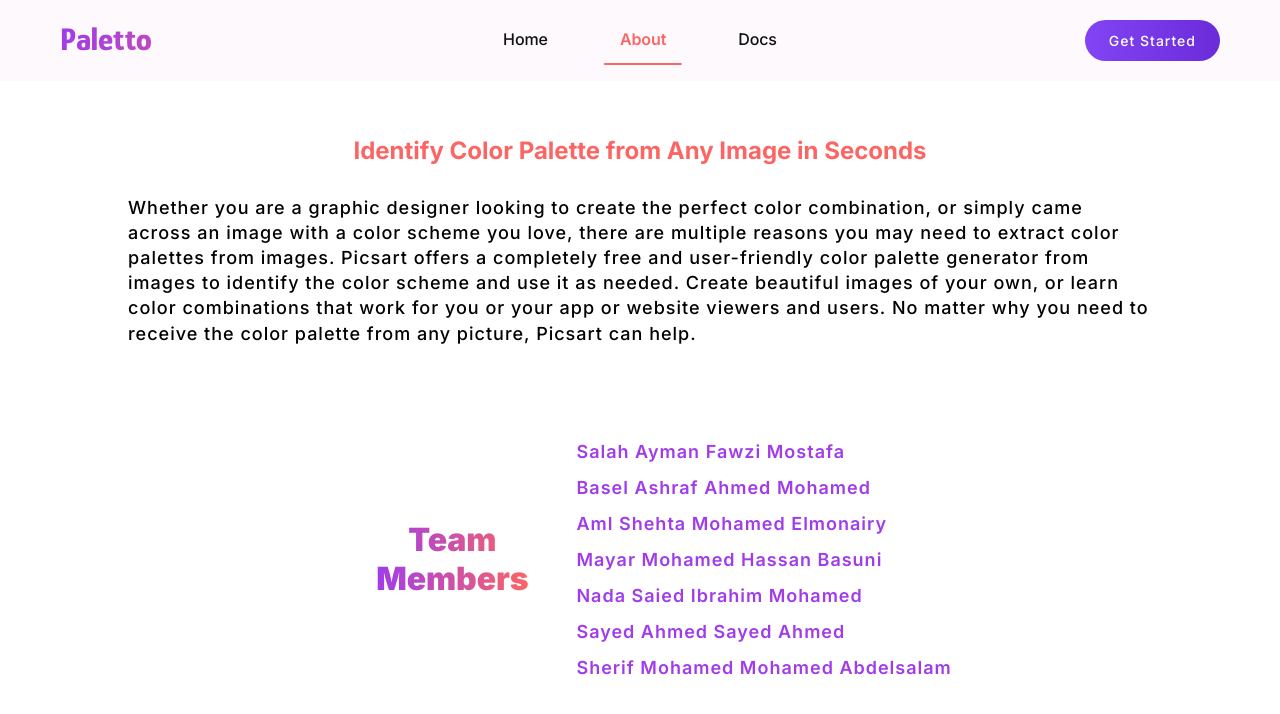
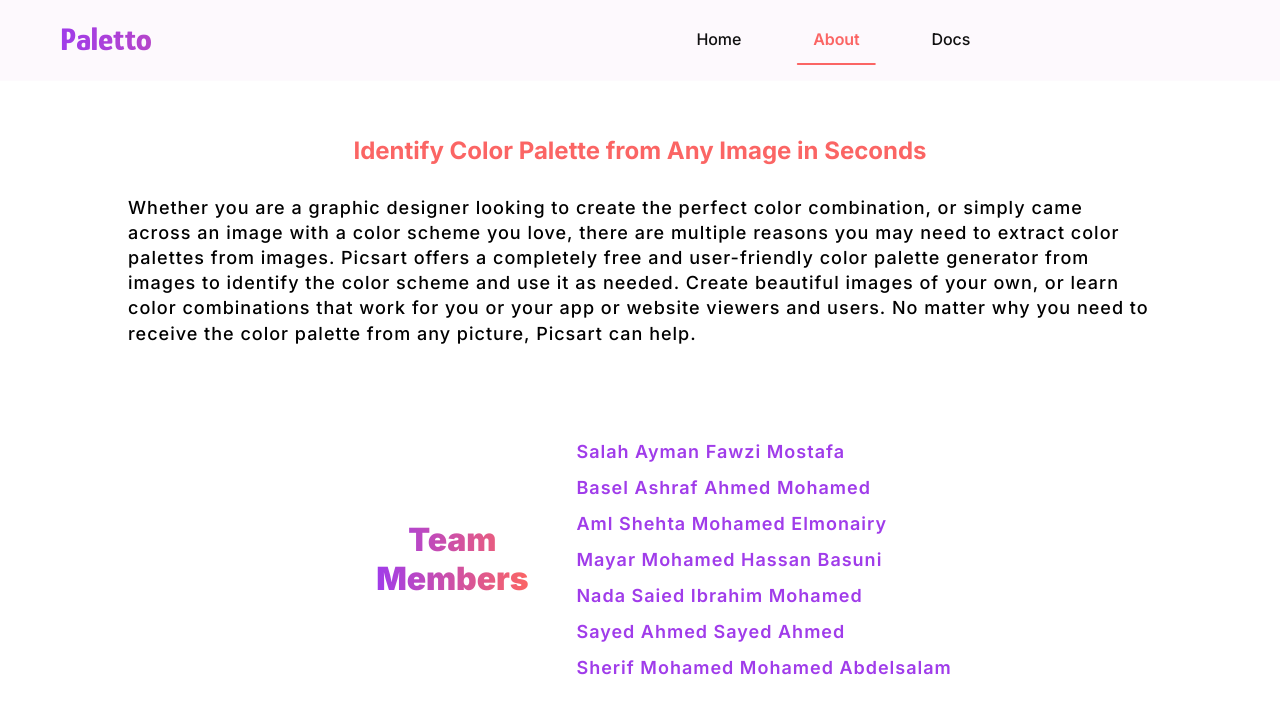
Before and after one commit to sherif-abdelsalam/GP, a React (Create React App) app in the folder color-generator/: page /about in a window 1280 px wide. Shown: the top 714 px of the page. Built offline with nearby package versions, Linux system fonts and the light colour scheme.

Commit message:
update navbar

```diff
--- a/color-generator/src/components/Header.js
+++ b/color-generator/src/components/Header.js
@@ -28,11 +28,13 @@ function Header({ scrollToMainArea }) {
           </li>
         </ul>
       </nav>
-      <div className="nav-action">
-        <button onClick={scrollToMainArea} className="get-in-touch-btn">
-          Get Started
-        </button>
-      </div>
+      {location.pathname === "/" && (
+        <div className="nav-action">
+          <button onClick={scrollToMainArea} className="get-in-touch-btn">
+            Get Started
+          </button>
+        </div>
+      )}
     </header>
   );
 }
```
